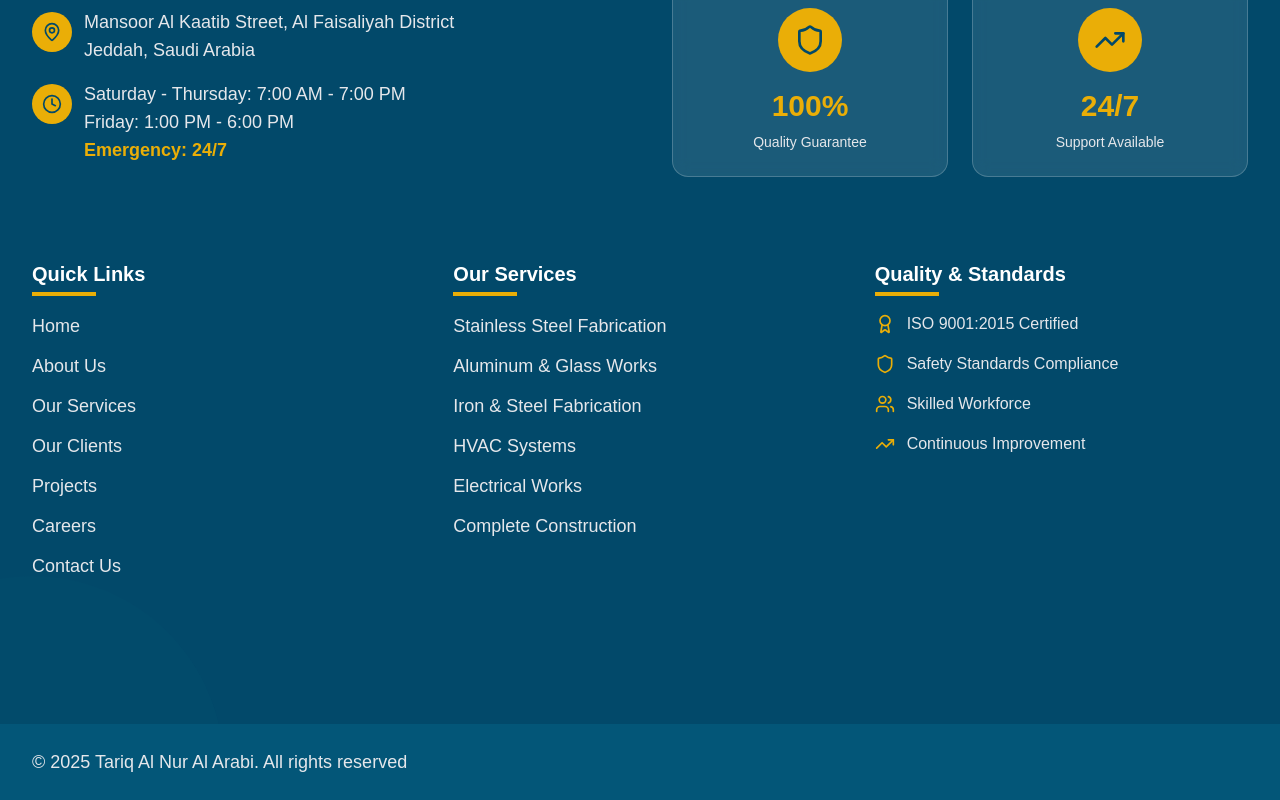
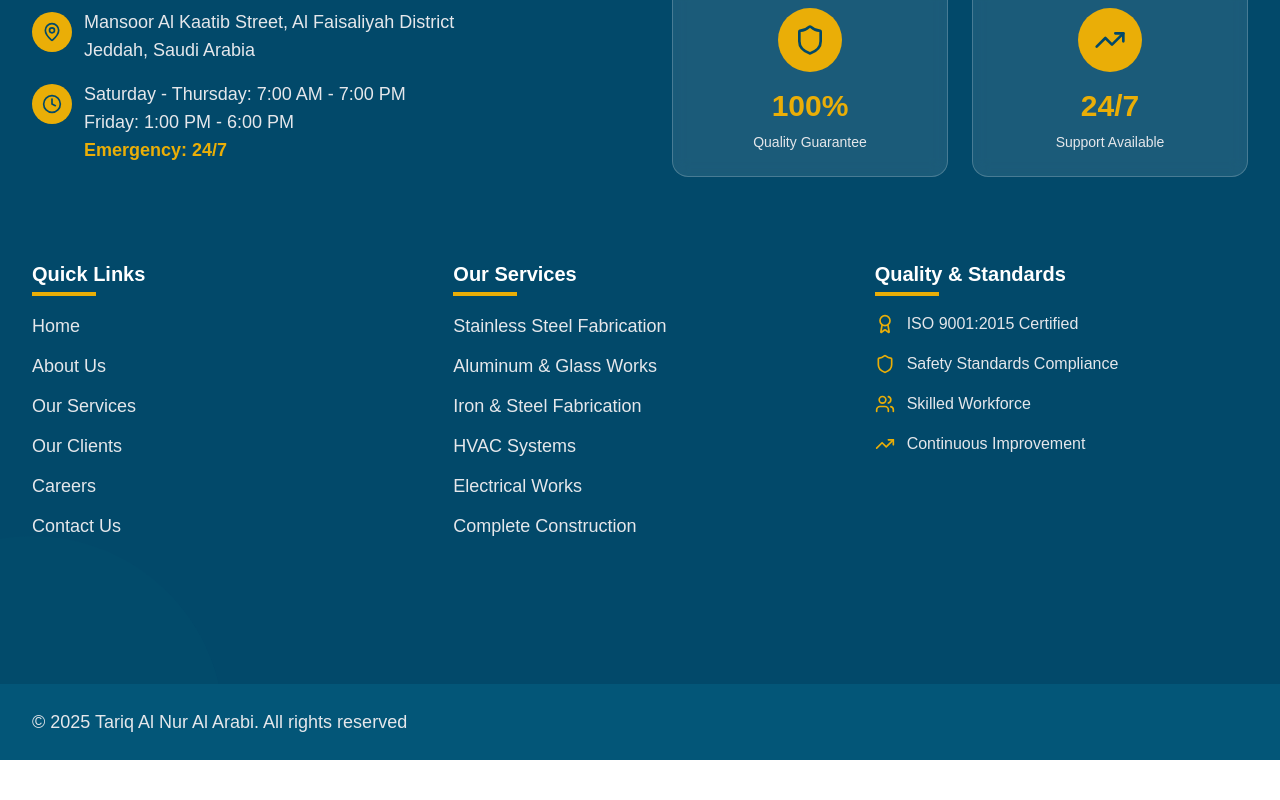
Before and after one commit to msufyanabbas/tareeq-al-noor-arabia, a Next.js app: page /clients in a window 1280 px wide. Shown: the part 4237-5037 px from the top of the page. After the commit the page ends 4997 px from the top, so only its background shows below. Built offline with nearby package versions, Linux system fonts and the light colour scheme.

Commit message:
refactored more

```diff
--- a/src/components/layout/Footer.jsx
+++ b/src/components/layout/Footer.jsx
@@ -25,7 +25,7 @@
     { label: t('footer.about'), href: '/about' },
     { label: t('footer.services'), href: '/services' },
     { label: t('nav.ourClients'), href: '/clients' },
-    { label: t('footer.projects'), href: '/projects' },
+    // { label: t('footer.projects'), href: '/projects' },
     { label: t('footer.careers'), href: '/careers' },
     { label: t('footer.contact'), href: '/contact' }
   ];
```
